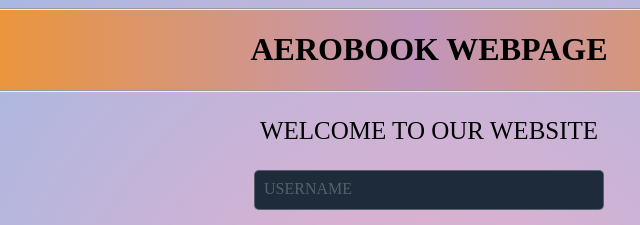
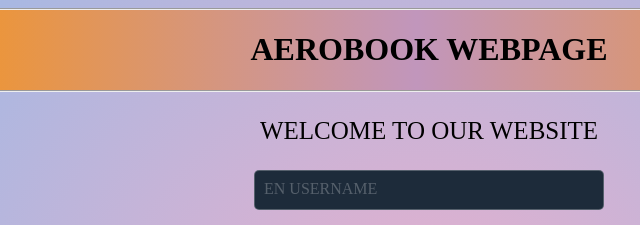
Before and after one commit to balajiraghav23/Sample-Login-Form, a plain HTML site: page form.html in a window 1280 px wide. Shown: the top 225 px of the page, 211-851 px from the left. Drawn offline with Linux system fonts and the light colour scheme.

Commit message:
second commit

```diff
--- a/form.html
+++ b/form.html
@@ -21,7 +21,7 @@
         <div class="inputBox">
             <input type="text" required="required">
             <span class="uname">
-                USERNAME
+                En USERNAME
             </span>
         </div>
         <br>
```
